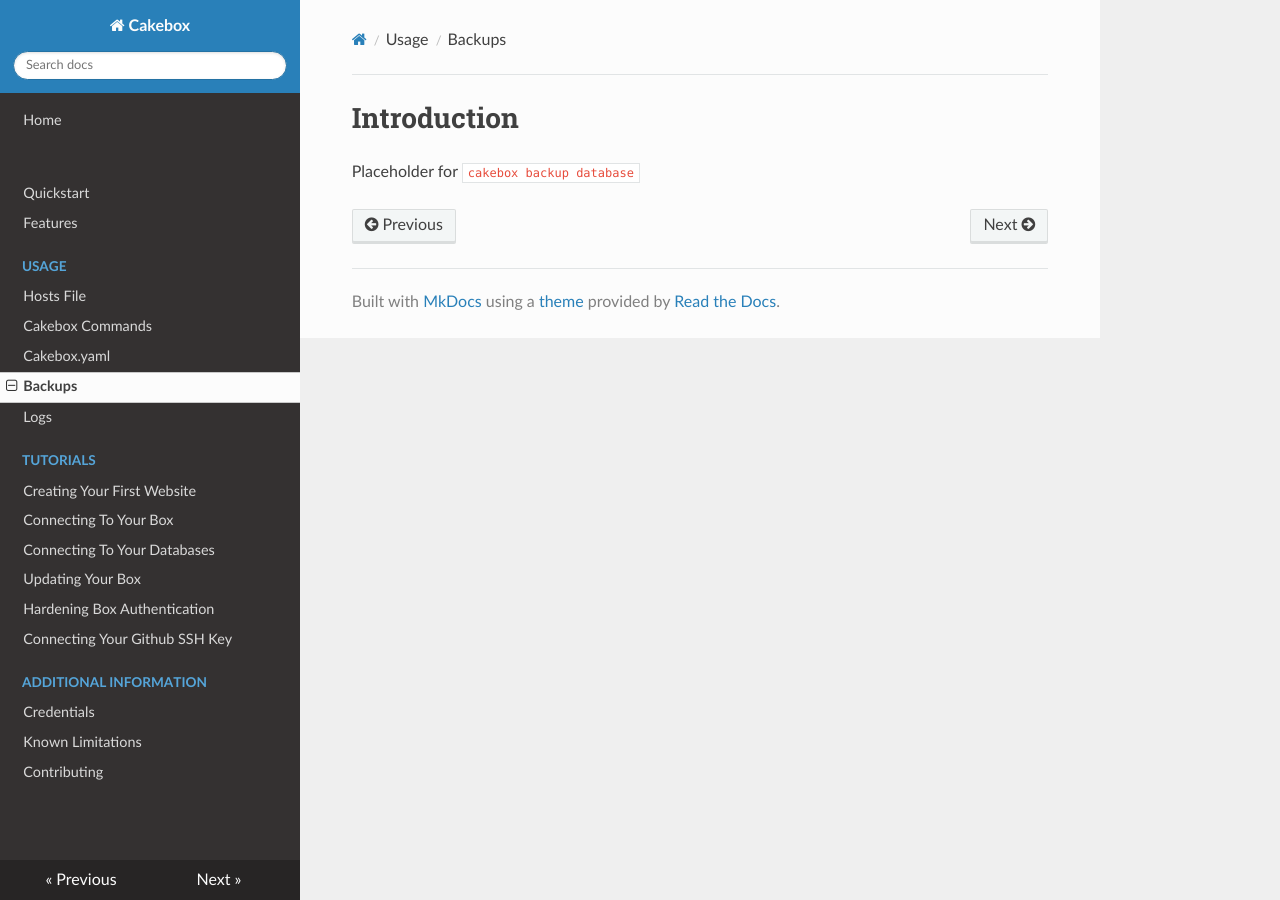
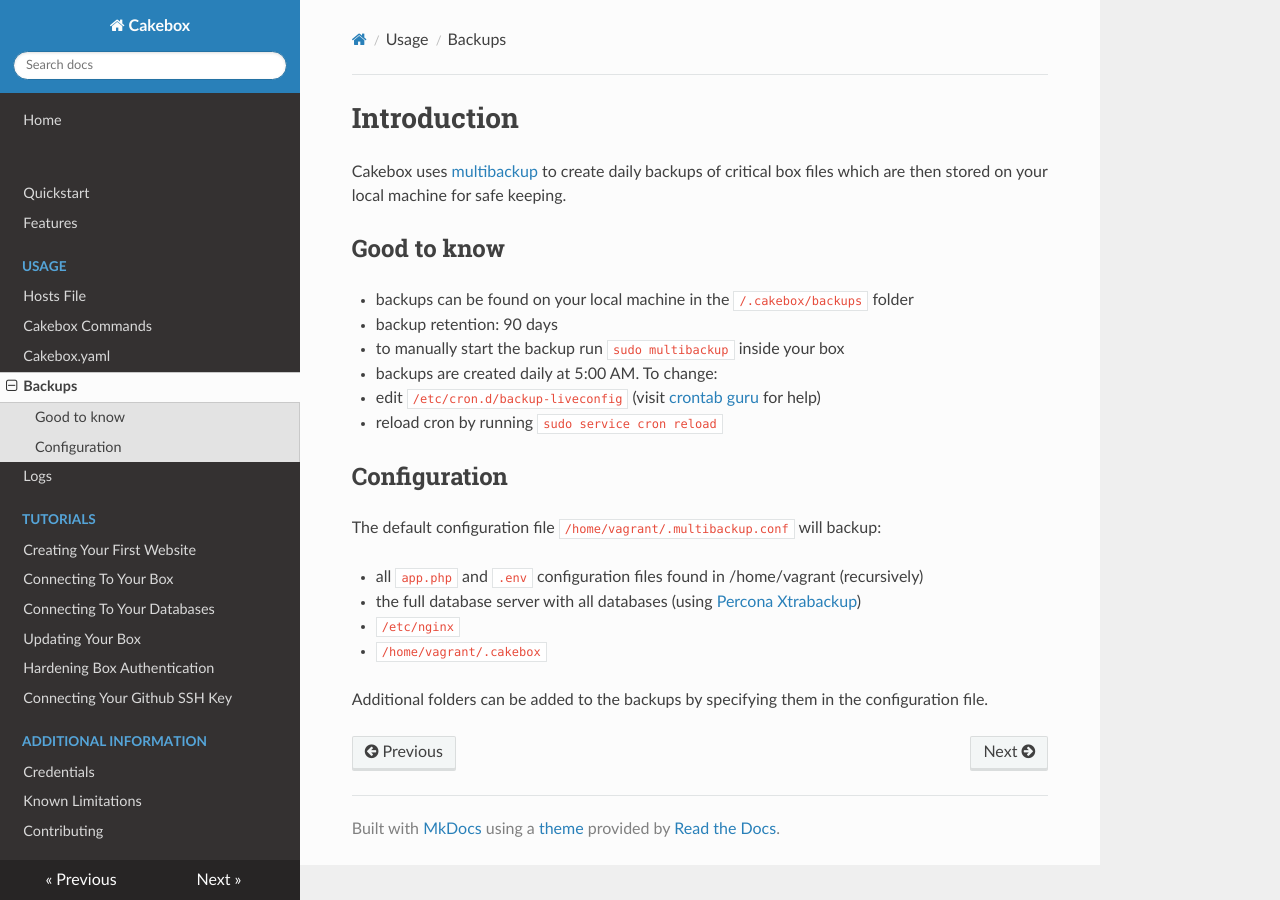
Before and after one commit to alt3/cakebox, an MkDocs documentation site: the page built from docs/sources/usage/backups.md, in a window 1280 px wide. Built offline with MkDocs 1.6.1, drawn with Linux system fonts in a browser that asks for light colours; nearby versions of some CDN libraries; old or Windows-style settings are respelled for this version of MkDocs.

Commit message:
Adds automatic (daily) backups

```diff
--- /dev/null
+++ b/.rubocop.yml
@@ -0,0 +1,2 @@
+Metrics/LineLength:
+  Enabled: false
--- a/docs/sources/usage/backups.md
+++ b/docs/sources/usage/backups.md
@@ -1,3 +1,25 @@
 # Introduction
 
-Placeholder for ``cakebox backup database``
+Cakebox uses [multibackup](https://github.com/frdmn/tar-multibackup) to create daily
+backups of critical box files which are then stored on your local machine for
+safe keeping.
+
+## Good to know
+
+- backups can be found on your local machine in the `/.cakebox/backups` folder
+- backup retention: 90 days
+- to manually start the backup run `sudo multibackup` inside your box
+- backups are created daily at 5:00 AM. To change:
+  - edit `/etc/cron.d/backup-liveconfig` (visit [crontab guru](https://crontab.guru) for help)
+  - reload cron by running `sudo service cron reload`
+
+## Configuration
+
+The default configuration file `/home/vagrant/.multibackup.conf` will backup:
+
+- all `app.php` and `.env` configuration files found in /home/vagrant (recursively)
+- the full database server with all databases (using [Percona Xtrabackup](https://www.percona.com/software/mysql-database/percona-xtrabackup))
+- `/etc/nginx`
+- `/home/vagrant/.cakebox`
+
+Additional folders can be added to the backups by specifying them in the configuration file.
```
Also changed, not shown: .cakebox/backups/README.md (+1 -3 lines), .travis.yml (added, +12 -0 lines), README.md (+2 -1 lines), 6 other files.
